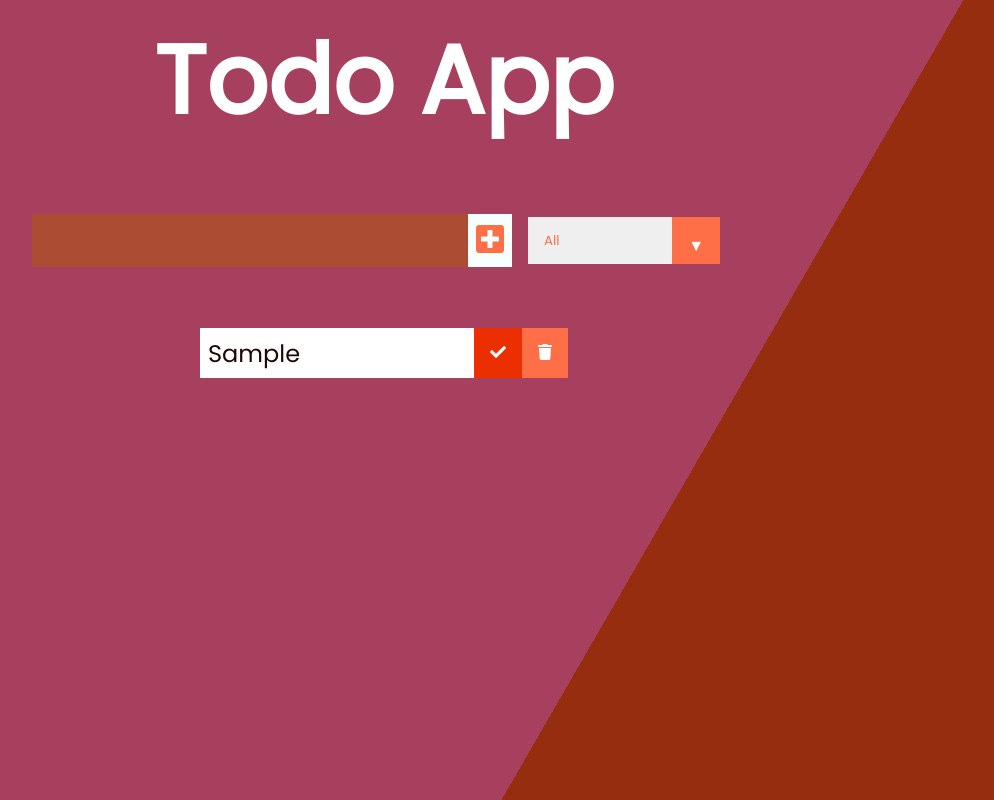
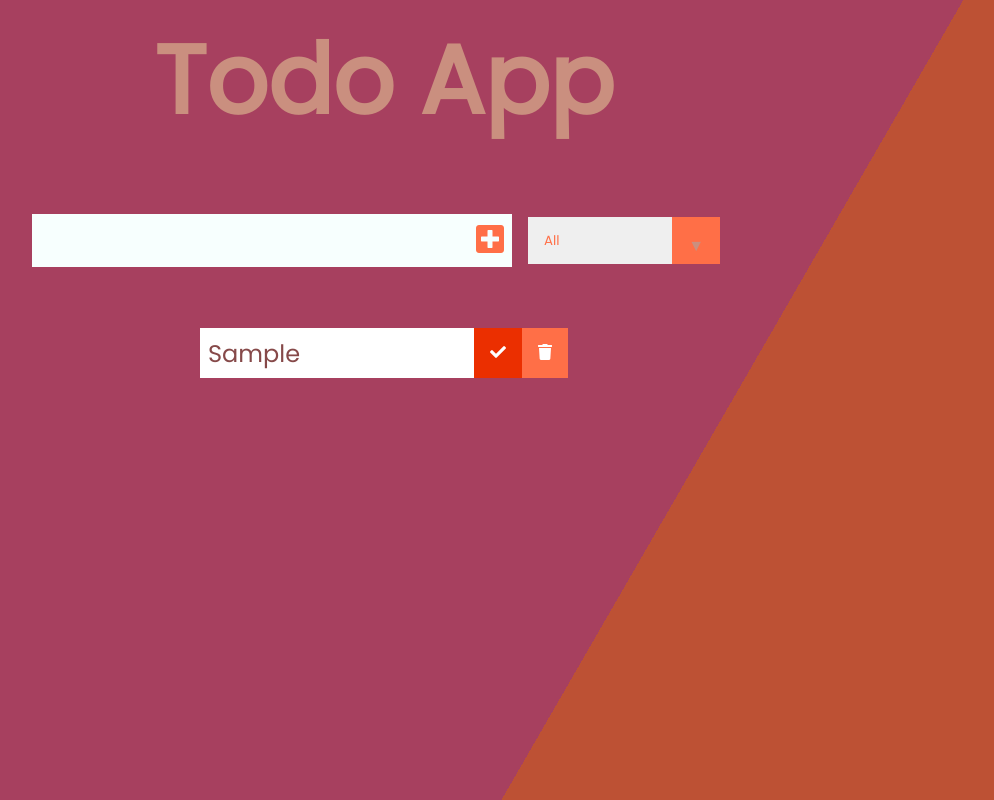
Before and after one commit to trangnguyen1314/ToDoApp, a plain HTML site: page index.html in a window 1280 px wide. Both pictures are taken after typing "Sample" into the empty fields and a click on the button 746 px from the left and 240 px from the top of the page. Shown: the whole page, without its empty margins (256-1250 px from the left). Drawn offline with Linux system fonts and the light colour scheme.

Commit message:
Update style.css

```diff
--- a/style.css
+++ b/style.css
@@ -4,7 +4,7 @@
   box-sizing: border-box;
 }
 body {
-  background-image: linear-gradient(120deg, #a7405f 70%, #972d0f 30%);
+  background-image: linear-gradient(120deg, #a7405f 70%, #bd5134 30%);
   color: white;
   font-family: "Poppins", sans-serif;
   min-height: 100vh;
@@ -19,13 +19,14 @@ form {
   display: flex;
   justify-content: center;
   align-items: center;
+  color:#ca8f7f;
 }
 form input,
 form button {
   padding: 0.5rem;
   font-size: 2rem;
   border: none;
-  background: #ac4d33;
+  background: #f7fffe;
 }
 form button {
   color: #ff6f47;
@@ -52,7 +53,7 @@ form button:hover {
   margin: 0.5rem;
   background: white;
   font-size: 1.5rem;
-  color: rgb(31, 8, 8);
+  color: rgb(134, 73, 73);
   display: flex;
   justify-content: space-between;
   align-items: center;
```
